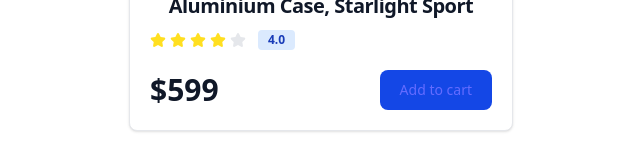
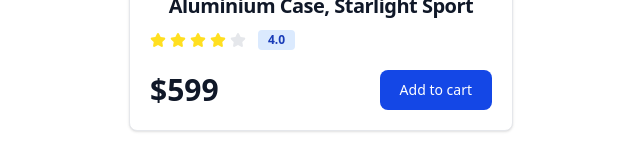
Before and after one commit to AnujDubey01/lets-react, a React (Vite) app in the folder theme-switcher/: page / in a window 1280 px wide. Shown: the part 556-716 px from the top of the page, without its empty margins (319-959 px from the left). Built offline with nearby package versions, Linux system fonts and the light colour scheme.

Commit message:
minor change --- IGNORE ---

```diff
--- a/theme-switcher/src/index.css
+++ b/theme-switcher/src/index.css
@@ -1,70 +1 @@
 @import "tailwindcss";
-
-:root {
-  font-family: system-ui, Avenir, Helvetica, Arial, sans-serif;
-  line-height: 1.5;
-  font-weight: 400;
-
-  color-scheme: light dark;
-  color: rgba(255, 255, 255, 0.87);
-  background-color: #242424;
-
-  font-synthesis: none;
-  text-rendering: optimizeLegibility;
-  -webkit-font-smoothing: antialiased;
-  -moz-osx-font-smoothing: grayscale;
-}
-
-a {
-  font-weight: 500;
-  color: #646cff;
-  text-decoration: inherit;
-}
-a:hover {
-  color: #535bf2;
-}
-
-body {
-  margin: 0;
-  display: flex;
-  place-items: center;
-  min-width: 320px;
-  min-height: 100vh;
-}
-
-h1 {
-  font-size: 3.2em;
-  line-height: 1.1;
-}
-
-button {
-  border-radius: 8px;
-  border: 1px solid transparent;
-  padding: 0.6em 1.2em;
-  font-size: 1em;
-  font-weight: 500;
-  font-family: inherit;
-  background-color: #1a1a1a;
-  cursor: pointer;
-  transition: border-color 0.25s;
-}
-button:hover {
-  border-color: #646cff;
-}
-button:focus,
-button:focus-visible {
-  outline: 4px auto -webkit-focus-ring-color;
-}
-
-@media (prefers-color-scheme: light) {
-  :root {
-    color: #213547;
-    background-color: #ffffff;
-  }
-  a:hover {
-    color: #747bff;
-  }
-  button {
-    background-color: #f9f9f9;
-  }
-}
```
